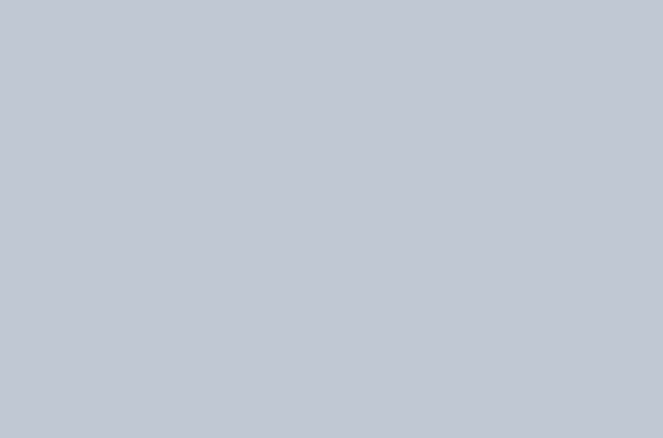
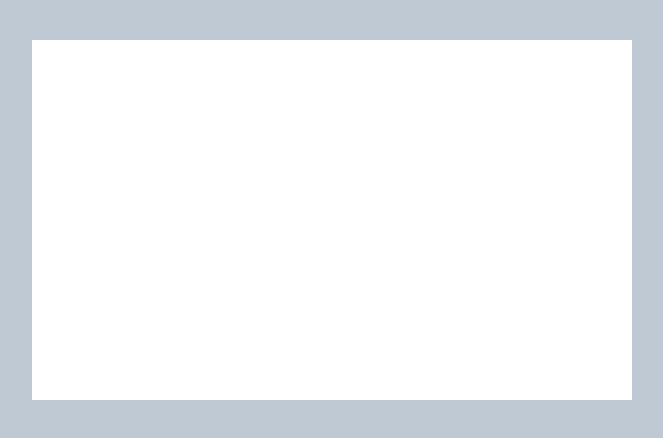
Before and after one commit to RandyPol/dataVisual, a plain HTML site: page fullstackD3/barChartD3/index.html in a window 1280 px wide. Shown: the whole page, without its empty margins (308-971 px from the left). Drawn offline with nearby package versions, Linux system fonts and the light colour scheme.

Commit message:
Draw tha canvas.

```diff
--- a/fullstackD3/barChartD3/chart.js
+++ b/fullstackD3/barChartD3/chart.js
@@ -24,6 +24,20 @@ async function drawBarChart() {
     dimensions.width - dimensions.margin.left - dimensions.margin.right
   dimensions.boundedHeight =
     dimensions.height - dimensions.margin.top - dimensions.margin.bottom
+
+  // Step 3: Drawing the canvas
+  const wrapper = d3
+    .select('#wrapper')
+    .append('svg')
+    .attr('width', dimensions.width)
+    .attr('height', dimensions.height)
+
+  const bounds = wrapper
+    .append('g')
+    .style(
+      'transform',
+      `translate(${dimensions.margin.left}px, ${dimensions.margin.top}px)`
+    )
 }
 
 drawBarChart()
--- a/fullstackD3/barChartD3/style.css
+++ b/fullstackD3/barChartD3/style.css
@@ -18,8 +18,7 @@ body {
 /* #wrapper {
   border: 1px solid red;
 }
-
+*/
 svg {
-  fill: #34495e;
-  border: 1px solid black;
-} */
+  background-color: #ffffff;
+}
```
